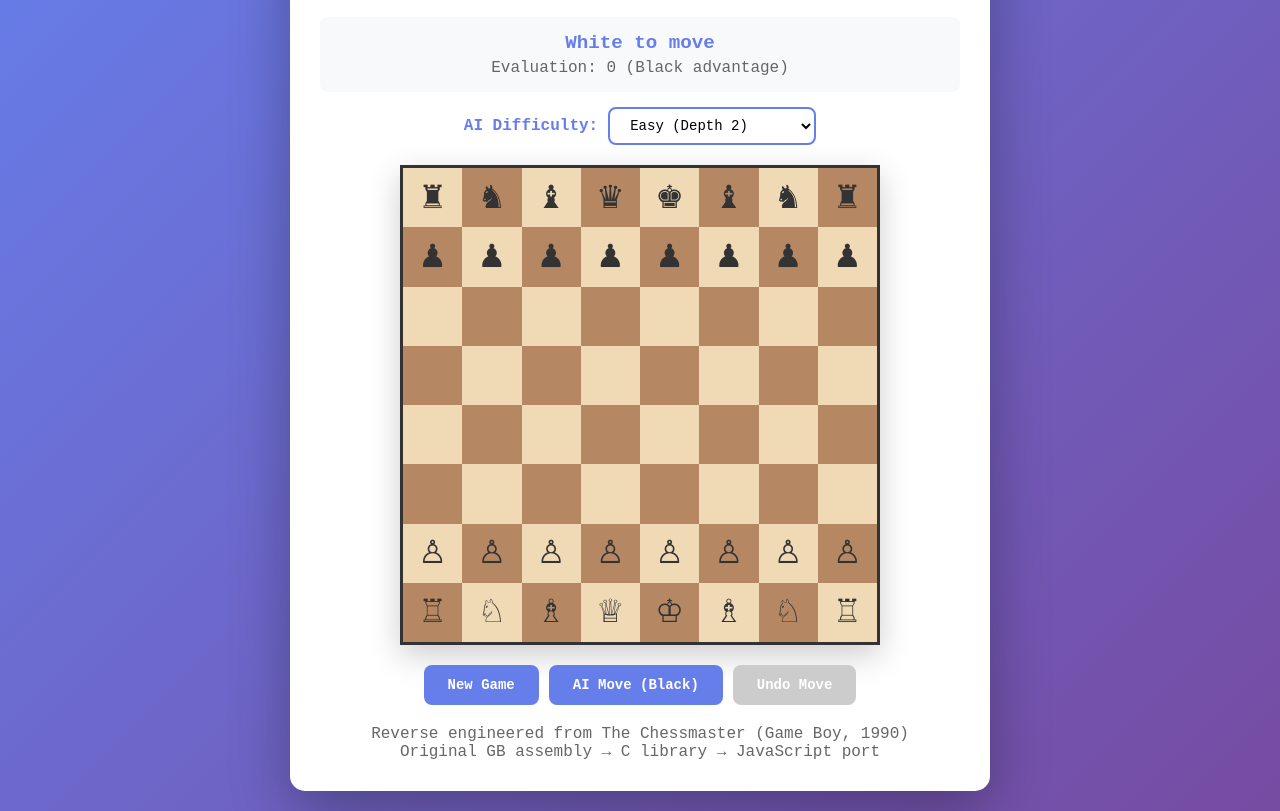
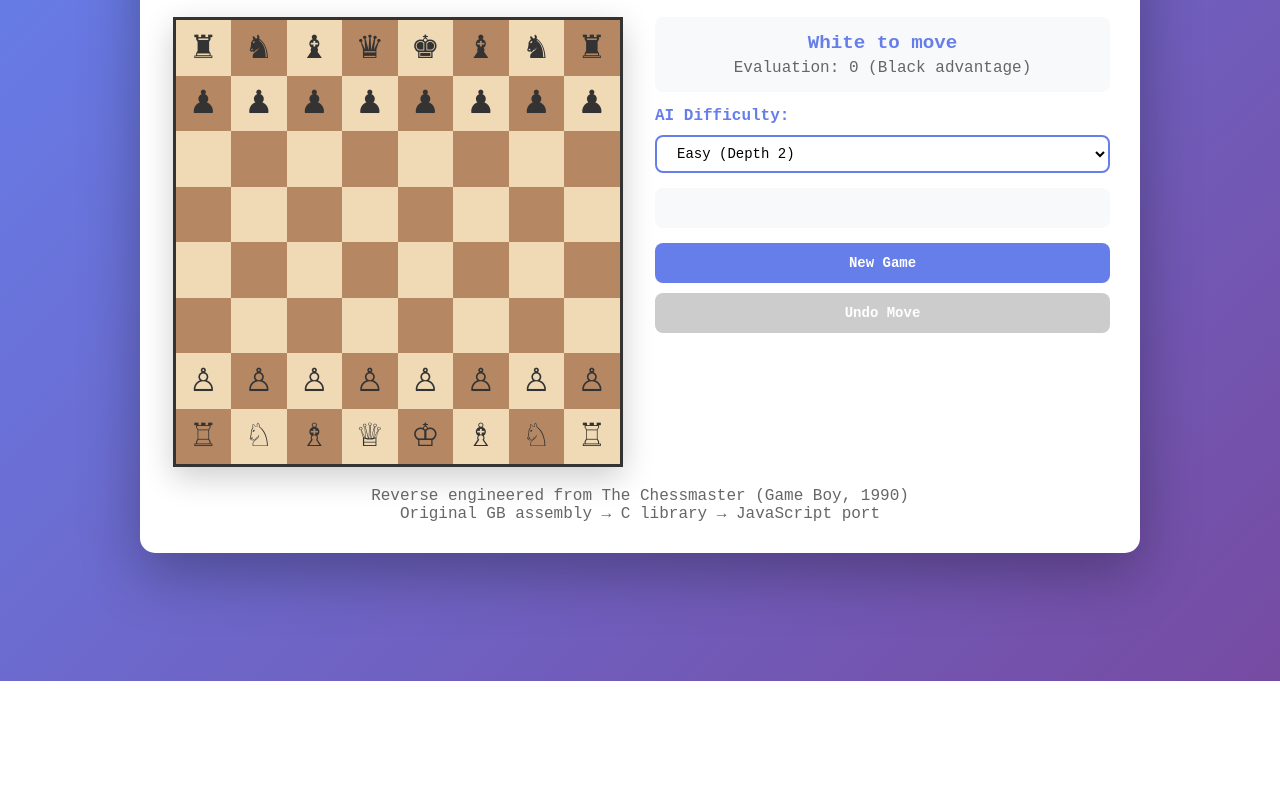
Before and after one commit to halferty/thechessmaster-js, a website: page index.html in a window 1280 px wide. Shown: the part 119-930 px from the top of the page. After the commit the page ends 800 px from the top, so only its background shows below. Drawn offline with Linux system fonts and the light colour scheme.

Commit message:
Fix demo layout for wider screens

```diff
--- a/index.html
+++ b/index.html
@@ -27,8 +27,27 @@
             border-radius: 15px;
             box-shadow: 0 20px 60px rgba(0, 0, 0, 0.3);
             padding: 30px;
-            max-width: 700px;
+            max-width: 1000px;
             width: 100%;
+        }
+
+        .game-layout {
+            display: grid;
+            grid-template-columns: 1fr 1fr;
+            gap: 30px;
+            align-items: start;
+        }
+
+        .left-column {
+            display: flex;
+            flex-direction: column;
+            align-items: center;
+        }
+
+        .right-column {
+            display: flex;
+            flex-direction: column;
+            gap: 15px;
         }
 
         h1 {
@@ -50,8 +69,8 @@
             grid-template-columns: repeat(8, 1fr);
             gap: 0;
             width: 100%;
-            max-width: 480px;
-            margin: 20px auto;
+            max-width: 450px;
+            margin: 0;
             border: 3px solid #333;
             box-shadow: 0 10px 30px rgba(0, 0, 0, 0.2);
         }
@@ -91,10 +110,13 @@
 
         .controls {
             display: flex;
-            flex-wrap: wrap;
+            flex-direction: column;
             gap: 10px;
-            justify-content: center;
-            margin: 20px 0;
+            margin: 0;
+        }
+
+        .controls button {
+            width: 100%;
         }
 
         button {
@@ -131,7 +153,8 @@
             padding: 15px;
             background: #f8f9fa;
             border-radius: 8px;
-            margin: 10px 0;
+            margin: 0;
+            width: 100%;
         }
 
         .info .turn {
@@ -147,10 +170,14 @@
 
         .difficulty-selector {
             display: flex;
-            align-items: center;
-            justify-content: center;
+            flex-direction: column;
+            align-items: stretch;
             gap: 10px;
-            margin: 15px 0;
+            margin: 0;
+        }
+
+        .difficulty-selector select {
+            width: 100%;
         }
 
         .difficulty-selector label {
@@ -170,10 +197,16 @@
 
         .status {
             text-align: center;
-            margin: 15px 0;
+            margin: 0;
             padding: 10px;
             border-radius: 8px;
             font-weight: bold;
+            min-height: 40px;
+            display: flex;
+            align-items: center;
+            justify-content: center;
+            background: #f8f9fa;
+            color: #666;
         }
 
         .status.thinking {
@@ -207,6 +240,24 @@
             text-decoration: underline;
         }
 
+        @media (max-width: 900px) {
+            .game-layout {
+                grid-template-columns: 1fr;
+            }
+
+            .left-column {
+                order: 2;
+            }
+
+            .right-column {
+                order: 1;
+            }
+
+            .chessboard {
+                margin: 20px auto;
+            }
+        }
+
         @media (max-width: 600px) {
             .container {
                 padding: 15px;
@@ -232,6 +283,12 @@
         <h1>♟️ GB Chess Engine</h1>
         <p class="subtitle">1990 Game Boy Chessmaster Engine - Now in JavaScript!</p>
 
+        <div class="game-layout">
+            <div class="left-column">
+                <div class="chessboard" id="chessboard"></div>
+            </div>
+
+            <div class="right-column">
                 <div class="info">
                     <div class="turn" id="turn">White to move</div>
                     <div class="eval" id="eval">Evaluation: 0</div>
@@ -248,14 +305,13 @@
                     </select>
                 </div>
 
-        <div id="status" class="status" style="display: none;"></div>
-
-        <div class="chessboard" id="chessboard"></div>
+                <div id="status" class="status"></div>
 
                 <div class="controls">
                     <button id="newGame">New Game</button>
-            <button id="aiMove">AI Move (Black)</button>
                     <button id="undoMove" disabled>Undo Move</button>
+                </div>
+            </div>
         </div>
 
         <div class="github-link">
@@ -318,15 +374,20 @@
                     document.getElementById('undoMove').disabled = false;
                     showStatus('Move made!', 'success');
 
+                    clearSelection();
+                    createBoard();
+
                     if (game.isGameOver()) {
                         showStatus('Game Over! ' + (game.whiteToMove ? 'Black' : 'White') + ' wins!', 'success');
+                    } else {
+                        // Auto-trigger AI move after a short delay
+                        setTimeout(() => makeAIMove(), 300);
                     }
                 } else {
                     showStatus('Invalid move!', 'error');
-                }
-
                     clearSelection();
                     createBoard();
+                }
             } else {
                 // Select a piece
                 const piece = game.board[row][col];
@@ -372,15 +433,8 @@
 
         function showStatus(message, type) {
             const status = document.getElementById('status');
-            status.textContent = message;
-            status.className = 'status ' + type;
-            status.style.display = 'block';
-
-            if (type !== 'thinking') {
-                setTimeout(() => {
-                    status.style.display = 'none';
-                }, 3000);
-            }
+            status.textContent = message || '';
+            status.className = 'status ' + (type || '');
         }
 
         async function makeAIMove() {
@@ -456,7 +510,6 @@
 
         // Event listeners
         document.getElementById('newGame').addEventListener('click', newGame);
-        document.getElementById('aiMove').addEventListener('click', makeAIMove);
         document.getElementById('undoMove').addEventListener('click', undoMove);
 
         // Initialize
```
Lines whose indentation alone changed are shown as unchanged.
